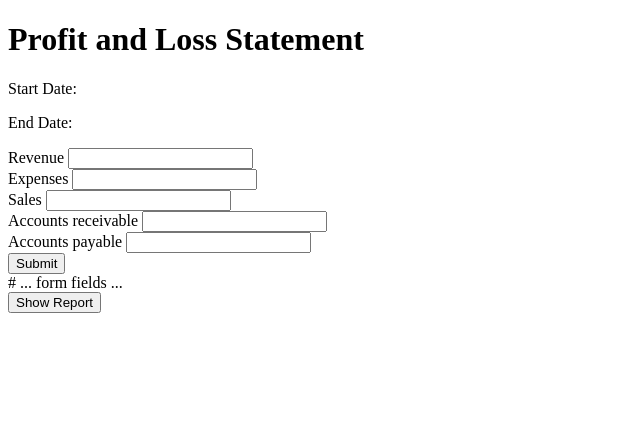
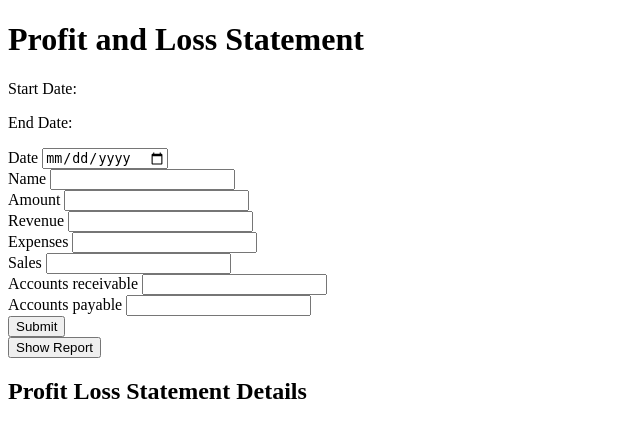
Before and after one commit to KabiruH/Ultimate-ERP, a Rails app: page /profit_loss_statements in a window 1280 px wide. Shown: the top 438 px of the page, without its empty margins (0-640 px from the left). Run offline with Rails 7, Linux system fonts and the light colour scheme; data comes from the database, SQL or seed files in the repository; some libraries are stand-ins or nearby versions.

Commit message:
profit and loss problem

```diff
--- a/backend-ERP/app/controllers/profit_loss_statements_controller.rb
+++ b/backend-ERP/app/controllers/profit_loss_statements_controller.rb
@@ -8,19 +8,19 @@
   end
 
   def create
-    binding.pry
-    @revenue = params[:profit_loss_statement][:revenue].to_f
-    @expenses = params[:profit_loss_statement][:expenses].to_f
-    @sales = params[:profit_loss_statement][:sales].to_f
-    @accounts_receivable = params[:profit_loss_statement][:accounts_receivable].to_f
-    @accounts_payable = params[:profit_loss_statement][:accounts_payable].to_f
+    @profit_loss_statement = ProfitLossStatement.new(profit_loss_statement_params)
 
-    @profit_loss_data = ProfitLossStatement.generate_data(
-      @revenue, @expenses, @sales, @accounts_receivable, @accounts_payable
-    )
+    respond_to do |format|
+      if @profit_loss_statement.save
+        format.html { redirect_to profit_loss_statements_path, notice: 'Profit Loss Statement was successfully created.' }
+        format.json { render :show, status: :created, location: @profit_loss_statement }
+      else
+        format.html { render :new }
+        format.json { render json: @profit_loss_statement.errors, status: :unprocessable_entity }
+      end
+    end
+  end
 
-    render :index
-  end
 
   def index
     @profit_loss_statements = ProfitLossStatement.all
@@ -28,6 +28,21 @@
     @end_date = params[:end_date]
     @profit_loss_data = @profit_loss_statements.map(&:generate_profit_loss_data)
   end
+
+  def show
+    @profit_loss_statement = ProfitLossStatement.find(params[:id]) # Modify query if needed
+
+    respond_to do |format|
+      format.html {
+        @calculated_data = @profit_loss_statement.generate_profit_loss_data
+        # Render show.html.erb using @calculated_data
+      }
+      format.json { render json: @calculated_data } # Or specific response structure
+    end
+  rescue ActiveRecord::RecordNotFound
+    render plain: 'Profit loss statement not found', status: :not_found
+  end
+
 
   # def download_csv
   #   @start_date = params[:start_date]
--- a/backend-ERP/app/models/profit_loss_statement.rb
+++ b/backend-ERP/app/models/profit_loss_statement.rb
@@ -1,22 +1,28 @@
 class ProfitLossStatement < ApplicationRecord
   # Define attributes
+  validates :revenue, :expenses, :sales, :accounts_receivable, :accounts_payable, presence: true
+
   attr_accessor :revenue, :expenses, :sales, :accounts_receivable, :accounts_payable
 
  # Method to generate profit and loss data
  def generate_profit_loss_data
-    # Calculate profit loss data based on sales, revenue, and expenses
-    sales = self.sales.to_f
+  # Calculate profit loss data based on provided parameters
   revenue = self.revenue.to_f
   expenses = self.expenses.to_f
+  sales = self.sales.to_f
+  accounts_receivable = self.accounts_receivable.to_f
+  accounts_payable = self.accounts_payable.to_f
 
   # Calculate net profit/loss
   net_profit_loss = sales + revenue - expenses
 
   # Return the calculated profit loss data
   {
-      sales: sales,
     revenue: revenue,
     expenses: expenses,
+    sales: sales,
+    accounts_receivable: accounts_receivable,
+    accounts_payable: accounts_payable,
     net_profit_loss: net_profit_loss
   }
 end
--- a/backend-ERP/app/views/profit_loss_statements/index.html.erb
+++ b/backend-ERP/app/views/profit_loss_statements/index.html.erb
@@ -10,9 +10,24 @@
   <p>Start Date: <%= @start_date %></p>
   <p>End Date: <%= @end_date %></p>
 
-
   <!-- Add the form with the submit button -->
   <%= form_with(model: @profit_loss_statement, url: profit_loss_statements_path, method: :post) do |form| %>
+
+    <div class="field">
+      <%= form.label :date %>
+      <%= form.date_field :date %>
+    </div>
+
+    <div class="field">
+      <%= form.label :name %>
+      <%= form.text_field :name %>
+    </div>
+
+    <div class="field">
+      <%= form.label :amount %>
+      <%= form.number_field :amount %>
+    </div>
+
     <div class="field">
       <%= form.label :revenue %>
       <%= form.number_field :revenue %>
@@ -43,36 +58,25 @@
     </div>
   <% end %>
 
-<%= form_with(url: '#', method: :post) do |form| %>
-  # ... form fields ...
-  <div class="actions">
-    <button type="submit">Show Report</button>
+  <!-- Add the form for showing the report -->
+
+
+    <div class="actions">
+      <button type="submit" id="show-report">Show Report</button>
+    </div>
+
+
+
+
+<!-- Container to display submitted data -->
+  <div id="submitted-data">
+    <h2>Profit Loss Statement Details</h2>
+    <ul>
+      <!-- Data will be displayed here -->
+    </ul>
   </div>
-<% end %>
-
-<script>
-  const form = document.querySelector('form');
-  form.addEventListener('submit', async (event) => {
-    event.preventDefault();
-
-    const formData = new FormData(form);
-    const response = await fetch('/profit_loss_statements', {
-      method: 'POST',
-      body: formData
-    });
-
-    if (response.ok) {
-      const data = await response.json();
-      // Update the table with the received data
-      // (Use JavaScript to populate the table cells with values from data)
-    } else {
-      // Handle error scenario
-    }
-  });
-</script>
 
 
 
 </body>
-
 </html>
--- a/backend-ERP/config/routes.rb
+++ b/backend-ERP/config/routes.rb
@@ -5,8 +5,8 @@
     get 'new', action: :new
   end
 
-  resources :profit_loss_statements, only: [:new, :create, :index]
-  root 'profit_loss_statements#index'
+  resources :profit_loss_statements
+  # root 'profit_loss_statements#index'
 
   # post "/login", to: "users#login"
   # delete '/logout', to: 'users#logout'
--- /dev/null
+++ b/backend-ERP/profit_loss_statement.json
@@ -0,0 +1 @@
+{"revenue":"3434","expenses":"45","sales":"54","accounts_receivable":"6546","accounts_payable":"54"}
```
Also changed, not shown: backend-ERP/db/migrate/20240219095244_create_profit_loss_statements.rb (+11 -7 lines), backend-ERP/db/seeds.rb (+13 -13 lines), 1 other file. Lines whose indentation alone changed are shown as unchanged.
